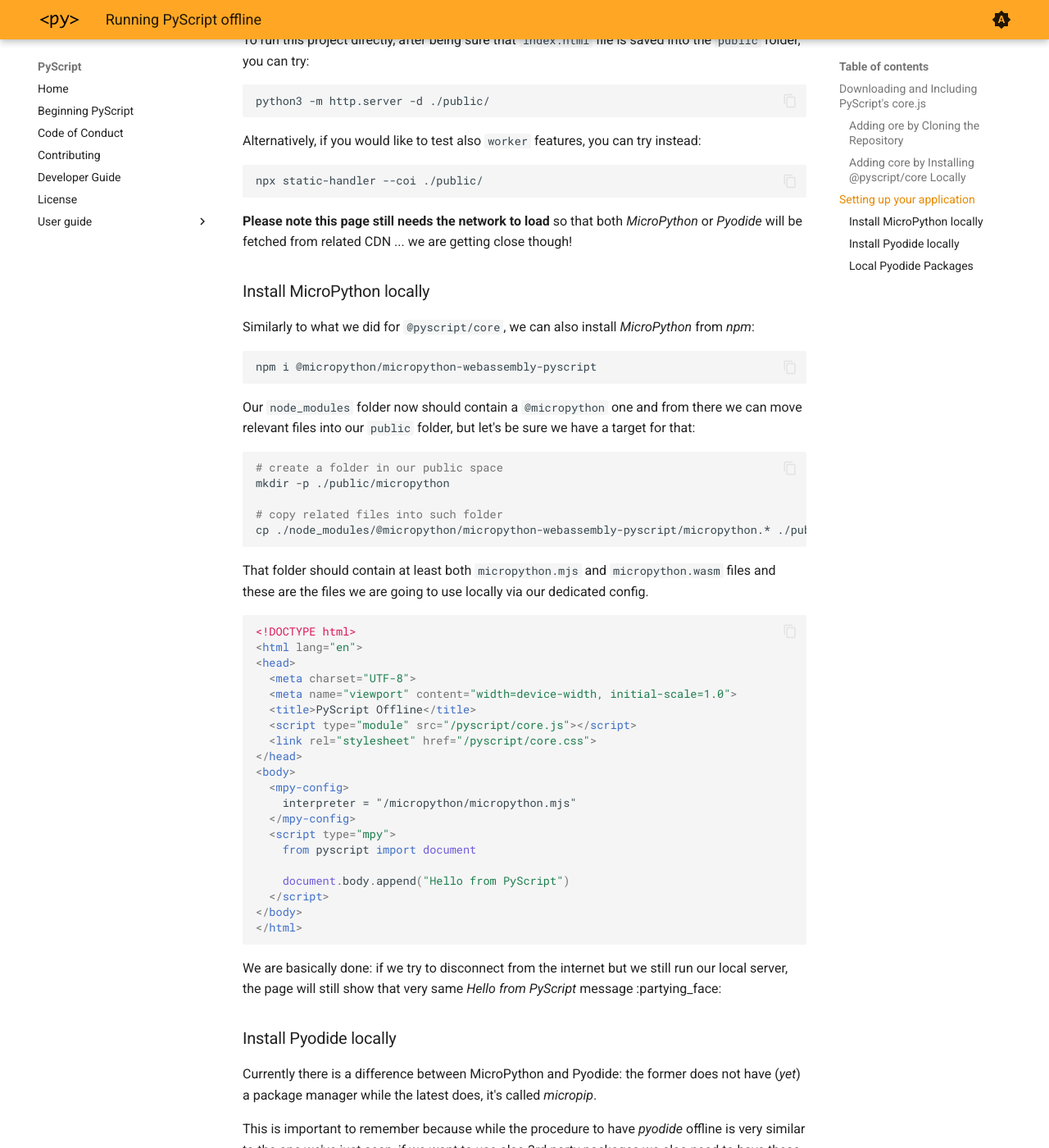
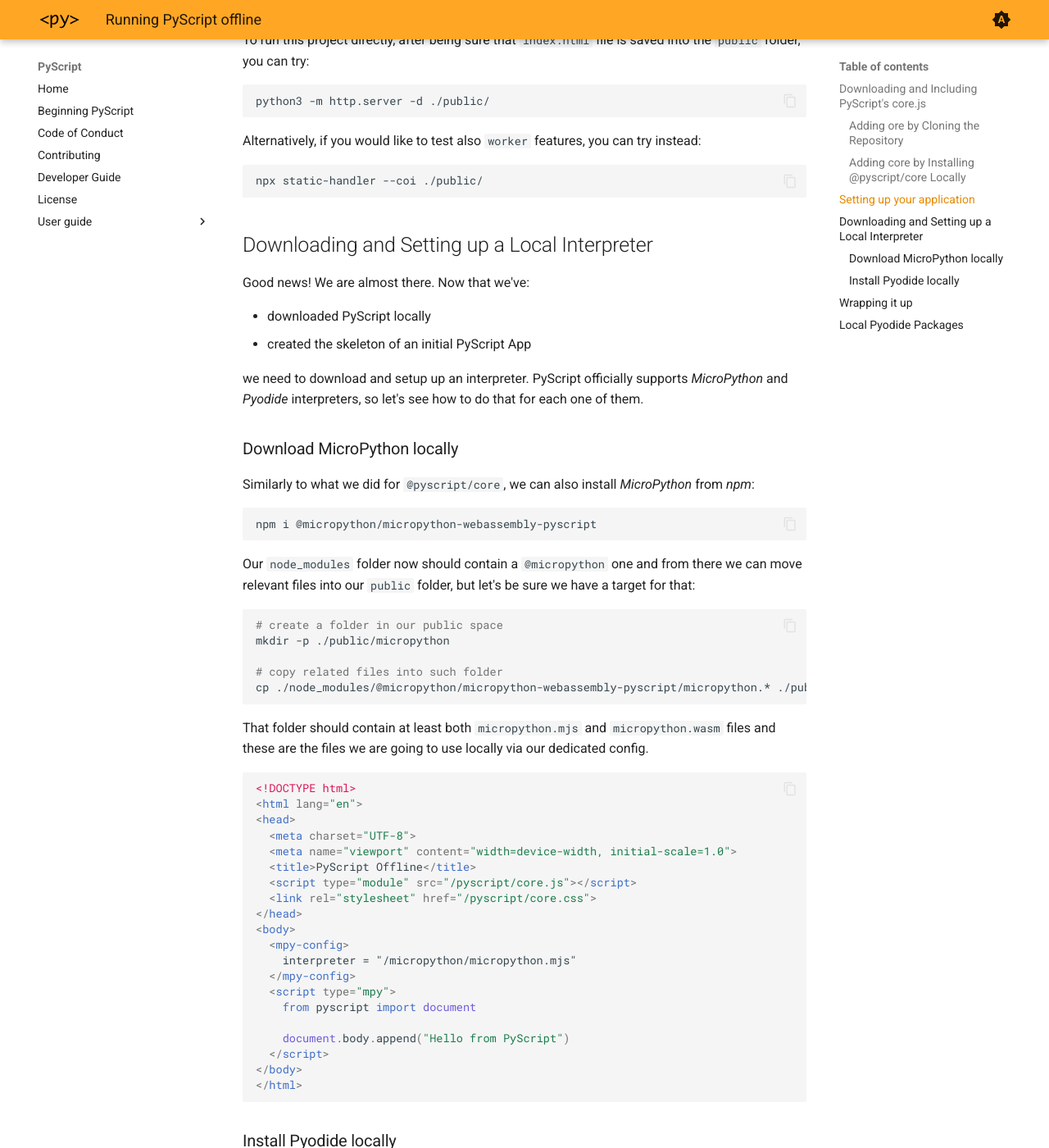
Before and after one commit to pyscript/docs, an MkDocs documentation site: the page built from docs/user-guide/running-offline.md, in a window 1280 px wide and 1400 px high, scrolled down 1975 px. Shown: the whole window at 82% size. Built offline with MkDocs 1.6.1 and Material for MkDocs 9.7.7, drawn with Linux system fonts in a browser that asks for light colours; the version menu is left out; some of the changed text lies outside the part shown.

Commit message:
review and change the content the running offline section

````diff
--- a/docs/user-guide/running-offline.md
+++ b/docs/user-guide/running-offline.md
@@ -85,10 +85,16 @@ Alternatively, if you would like to test also `worker` features, you can try ins
 ```sh
 npx static-handler --coi ./public/
 ```
+## Downloading and Setting up a Local Interpreter
 
-**Please note this page still needs the network to load** so that both *MicroPython* or *Pyodide* will be fetched from related CDN ... we are getting close though!
+Good news! We are almost there. Now that we've:
 
-### Install MicroPython locally
+* downloaded PyScript locally
+* created the skeleton of an initial PyScript App
+
+we need to download and setup up an interpreter. PyScript officially supports *MicroPython* and *Pyodide* interpreters, so let's see how to do that for each one of them.
+
+### Download MicroPython locally
 
 Similarly to what we did for `@pyscript/core`, we can also install *MicroPython* from *npm*:
 
@@ -130,8 +136,6 @@ That folder should contain at least both `micropython.mjs` and `micropython.wasm
 </body>
 </html>
 ```
-
-We are basically done: if we try to disconnect from the internet but we still run our local server, the page will still show that very same *Hello from PyScript* message :partying_face:
 
 ### Install Pyodide locally
 
@@ -178,9 +182,15 @@ At this point, all we need to do is to change our *HTML* page to use *pyodide* i
 </html>
 ```
 
+## Wrapping it up
+
+We are basically done! If we try to disconnect from the internet but we still run our local server, the page will still show that very same *Hello from PyScript* message :partying_face:
+
 We can now drop internet, still keeping the local server running, and everything should be fine :partying_face:
 
-### Local Pyodide Packages
+## Local Pyodide Packages
+
+There's one last thing that users are probably going to need: the ability to install Python packages when using Pyodide.
 
 In order to have also 3rd party packages available, we can use the bundle from [pyodide releases](https://github.com/pyodide/pyodide/releases/tag/0.24.1) that contains also packages.
 
````
